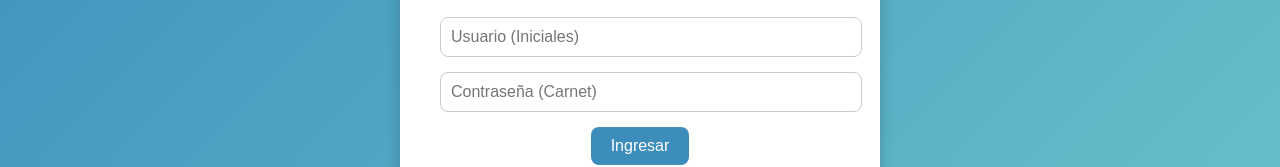
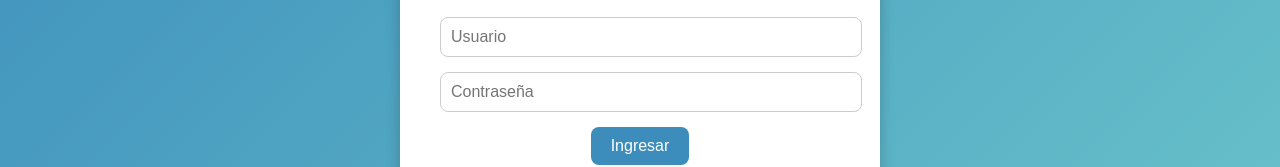
Before and after one commit to Silvia210406/notas-sistemas, a plain HTML site: page index.html in a window 1280 px wide. Shown: the part 347-514 px from the top of the page. Drawn offline with Linux system fonts and the light colour scheme.

Commit message:
Update index.html

```diff
--- a/index.html
+++ b/index.html
@@ -63,8 +63,8 @@
 
     <div class="login-box">
         <h2>CONSULTA DE NOTAS DE<br>SISTEMAS INFORMÁTICOS</h2>
-        <input type="text" id="usuario" placeholder="Usuario (Iniciales)">
-        <input type="password" id="carnet" placeholder="Contraseña (Carnet)">
+        <input type="text" id="usuario" placeholder="Usuario">
+        <input type="password" id="carnet" placeholder="Contraseña">
         <button onclick="buscarNotas()">Ingresar</button>
         <div id="resultado"></div>
     </div>
```
